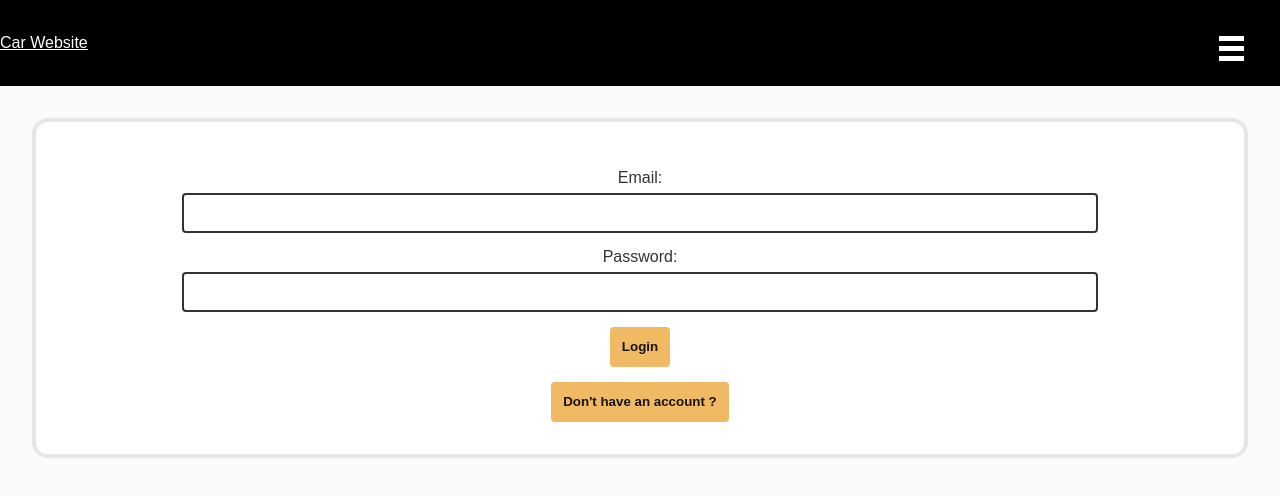
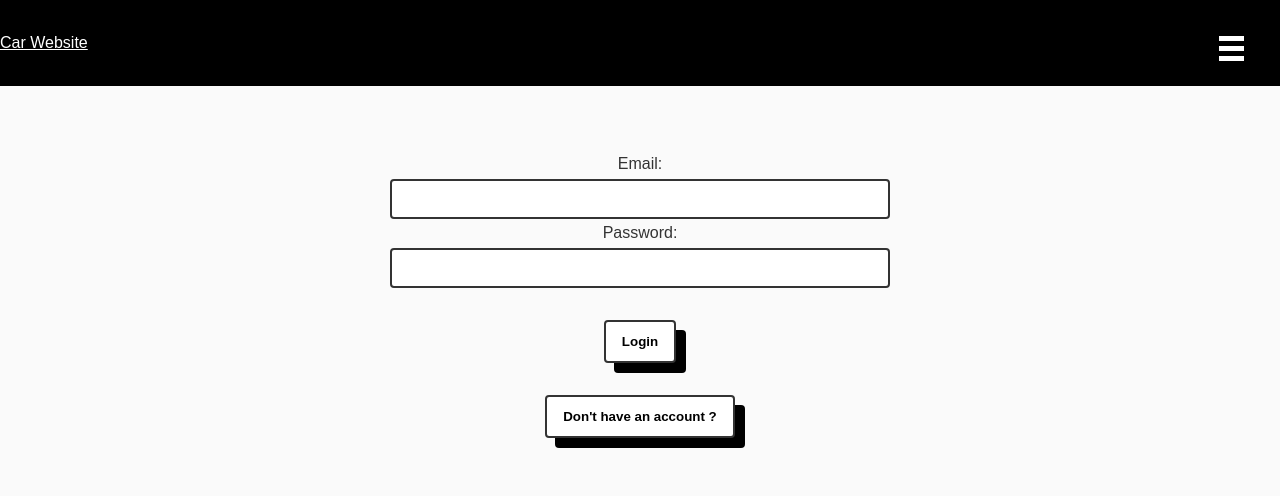
Before and after one commit to nfield0/OOPPairProject, a React (Create React App) app in the folder src/main/ui/: page /login in a window 1280 px wide. Shown: the top 496 px of the page. Built offline with nearby package versions, Linux system fonts and the light colour scheme; a web font is replaced by a local one.

Commit message:
css changes login form

```diff
--- a/src/main/ui/src/Register/Register.css
+++ b/src/main/ui/src/Register/Register.css
@@ -19,8 +19,6 @@ form {
     padding: 2rem;
     margin: 2rem;
     border-radius: 1rem;
-    background-color: hsl(0, 0%, 100%);
-    border: 4px solid hsl(0, 0%, 90%);
 }
 
 label {
@@ -29,14 +27,10 @@ label {
     appearance: none;
     background-color: transparent;
     border: none;
-    padding: 0;
-    margin: 0;
     box-sizing: border-box;
     line-height: 1.8;
     text-align: center;
-    margin-right: auto;
-    margin-left: auto;
-    padding-top: 10px;
+
 }
 
 input {
@@ -48,7 +42,7 @@ input {
 input[type="text"],
 input[type="email"],
 input[type="password"] {
-    font: 1.25rem / 1.5 ;
+    font-size: 1.25rem ;
     display: block;
     box-sizing: border-box;
     width: 80%;
@@ -56,24 +50,29 @@ input[type="password"] {
     height: 40px;
     margin-right: auto;
     margin-left: auto;
+    max-width: 500px;
 }
 
 input[type="submit"],
 input[type="button"] {
     display: block;
-    box-sizing: border-box;
-    padding: 0.5rem 0.75rem;
-    height: 40px;
-    margin-top: 15px;
-    margin-right: auto;
-    margin-left: auto;
+    font-weight: bold;
+    padding: 0.75rem 1rem;
+    height: min-content;
+    margin : 2rem auto ;
+    background-color: white;
+    color:black;
+    box-shadow: 10px 10px 0px black;
+    transition: .5s;
+}
+input[type="submit"]:hover,
+input[type="button"]:hover {
+    box-shadow: 1px 1px 0px black;
+}
+.form-div a{
+    text-decoration: none;
 
-    background-color: #f0ba65;
-    color: rgba(0, 0, 0, 0.9);
-    border:none;
-    font-weight: bolder;
 }
-
 label {
     margin-right: auto;
     margin-left: auto;
```
